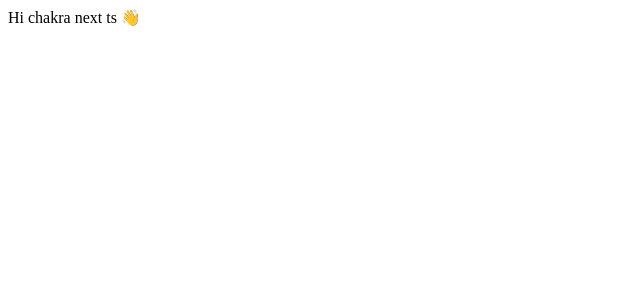
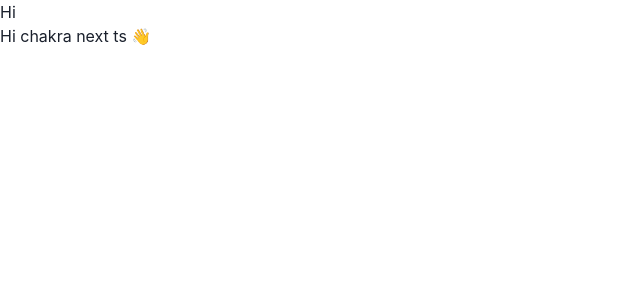
Before and after one commit to MinhKhangTran/MERNG_undong_tracker_v2, a Next.js app in the folder client/: page / in a window 1280 px wide. Shown: the top 300 px of the page, without its empty margins (0-640 px from the left). Built offline with nearby package versions, Linux system fonts and the light colour scheme.

Commit message:
init ChakraUi

```diff
--- /dev/null
+++ b/client/pages/_app.tsx
@@ -0,0 +1,22 @@
+//Next
+import Router from "next/router";
+
+//Chakra
+import { ChakraProvider, ColorModeProvider } from "@chakra-ui/react";
+
+//Components
+import Layout from "components/Layout";
+
+const MyApp = ({ Component, pageProps }: any) => {
+  return (
+    <ChakraProvider resetCSS>
+      <ColorModeProvider options={{ useSystemColorMode: true }}>
+        <Layout>
+          <Component {...pageProps} />
+        </Layout>
+      </ColorModeProvider>
+    </ChakraProvider>
+  );
+};
+
+export default MyApp;
--- /dev/null
+++ b/client/pages/_document.tsx
@@ -0,0 +1,16 @@
+//Next
+import Document, { Html, Head, Main, NextScript } from "next/document";
+
+export default class MyDocument extends Document {
+  render() {
+    return (
+      <Html lang="de">
+        <Head></Head>
+        <body>
+          <Main />
+          <NextScript />
+        </body>
+      </Html>
+    );
+  }
+}
```
